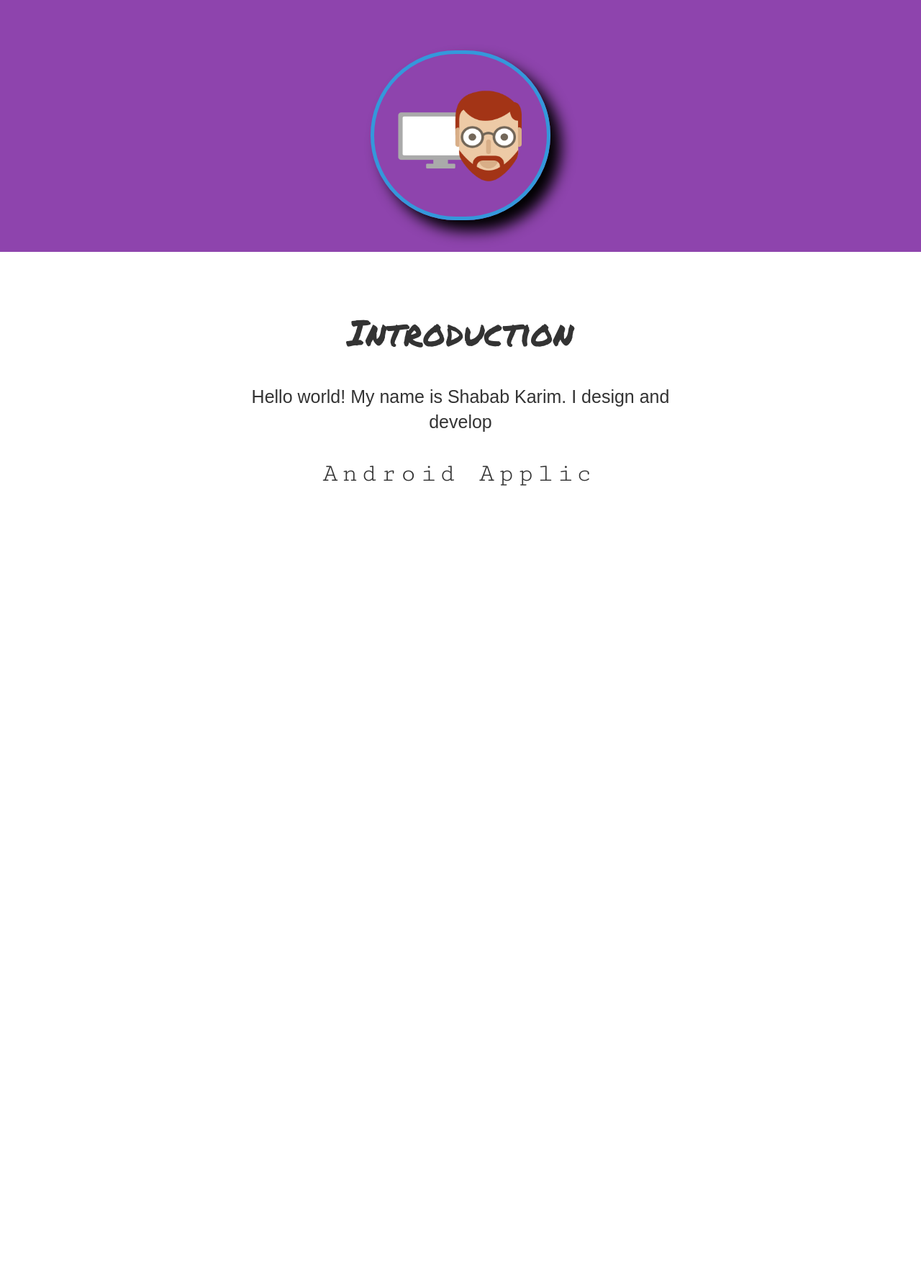
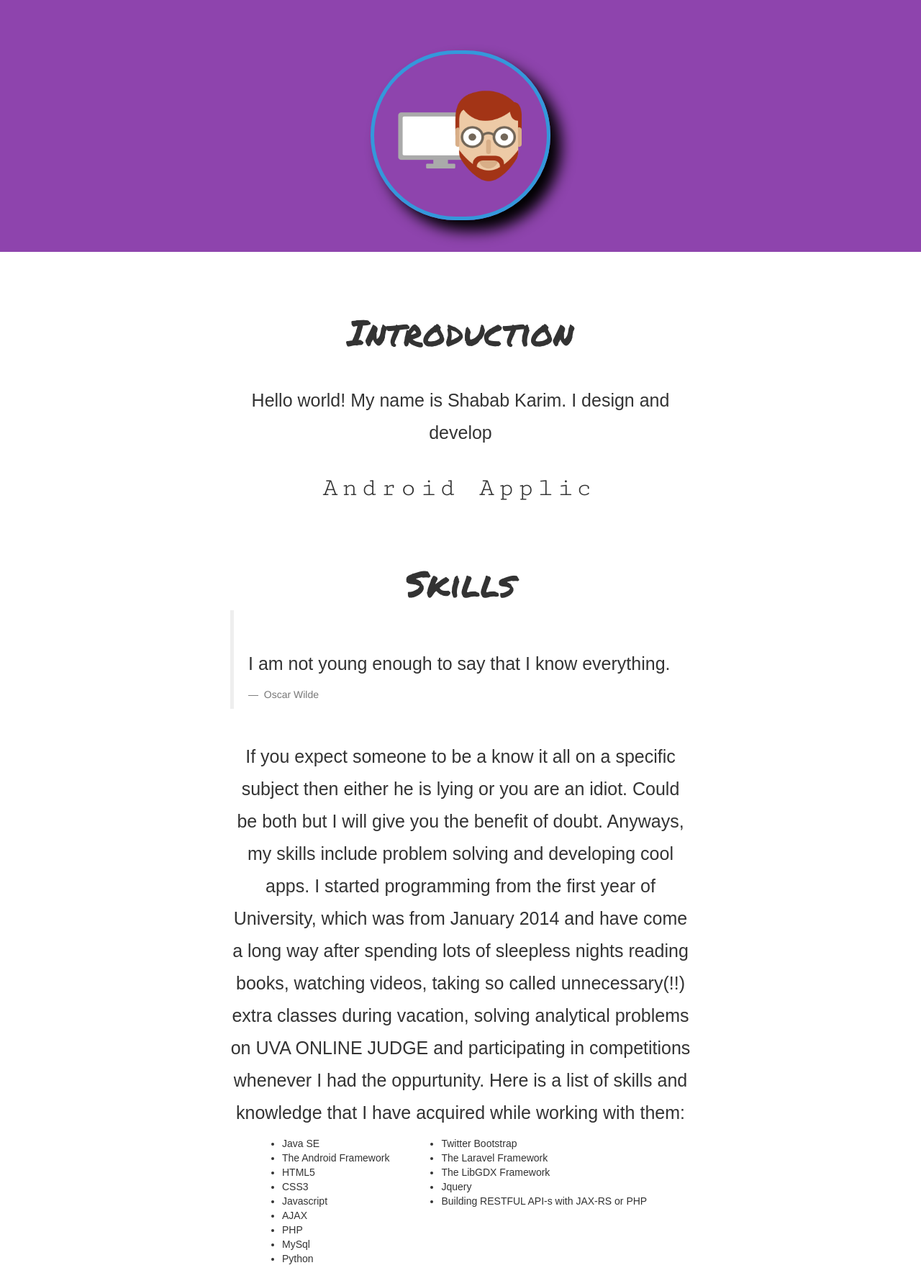
Before and after one commit to shabab477/blog, a Jekyll site: the page profile.html, which Jekyll copies as it is, in a window 1280 px wide. Shown: the whole page at 72% size. Built offline with Jekyll 4.4.1, drawn with Linux system fonts in a browser that asks for light colours; some web fonts are replaced; before the commit the page ends 900 px from its top, so only the background shows below that.

Commit message:
changed yaml config file title. Added skills to profile

```diff
--- a/_config.yml
+++ b/_config.yml
@@ -1,11 +1,11 @@
 # Site settings
-title: Emerald | A simple Jekyll blog
-description: "A minimal blog template, build with Jekyll."
-url: "http://www.jacoporabolini.com/emerald"
+title: Digitally Demused
+description: "I have no idea why I am doing this."
+url: ""
 author:
-  name: "Jacopo Rabolini"
-  email: "hello@jacoporabolini.com"
-  url: "http://www.jacoporabolini.com"
+  name: "Shabab Karim"
+  email: "shababkarim93@gmail.com"
+  url: ""
 
 # Build settings
 baseurl: /blog/ # Change this to your relative path (ex: /blog/), or leave just a /
--- a/css/profile.css
+++ b/css/profile.css
@@ -54,12 +54,16 @@ p.my-text
 {
     font-family: 'Kite One', sans-serif;
     font-size: 25px;
-    line-height: 140%;
+    line-height: 180%;
     margin-top: 7%;
+
 }
 
-span.my-code
+ul
 {
+  float: left;
+  margin-left: 5%;
+  font-family: 'Kite One', sans-serif;
 }
 
 div.all-container
@@ -68,6 +72,18 @@ div.all-container
     margin-right: 20%;
     padding: 5%;
     padding-bottom: 2%;
+
+}
+
+@keyframes text {
+    from {opacity: 0;}
+    to {opacity: 1.0;}
+}
+
+/* The element to apply the animation to */
+p, h1, ul{
+    animation-name: text;
+    animation-duration: 3s;
 }
 
 div#anim-container
--- a/js/profile.js
+++ b/js/profile.js
@@ -14,7 +14,7 @@ function changeText()
   }
   else
   {
-    text_elem.innerHTML = "Desktop Apllications.";
+    text_elem.innerHTML = "Desktop Applications.";
   }
 
   changer = (changer + 1) % 3;
--- a/profile.html
+++ b/profile.html
@@ -58,6 +58,83 @@
           </div>
         </div>
 
+
+        <div class='all-container'>
+
+
+          <div id='skillz'>
+
+              <h1 class="text-center my-title">Skills</h1>
+
+              <blockquote>
+                <p class='my-text'>
+                  I am not young enough to say that I know everything.
+                </p>
+                <footer>
+                   Oscar Wilde
+                </footer>
+              </blockquote>
+
+              <p class="my-text text-center">
+                If you expect someone to be a know it all on a specific subject then either he is lying or you are an idiot. Could be both but I will give you the benefit of doubt. Anyways, my skills include problem solving and developing cool apps. I started programming from the first year of University, which was from January 2014 and have come a long way after spending lots of sleepless nights reading books, watching videos, taking so called unnecessary(!!) extra classes during vacation, solving analytical problems on UVA ONLINE JUDGE and participating in competitions whenever I had the oppurtunity. Here is a list of skills and knowledge that I have acquired while working with them:
+              </p>
+
+              <div id='skillz'>
+              <ul>
+                <li>
+                  Java SE
+                </li>
+                <li>
+                  The Android Framework
+                </li>
+                <li>
+                  HTML5
+                </li>
+                <li>
+                  CSS3
+                </li>
+                <li>
+                  Javascript
+                </li>
+                <li>
+                  AJAX
+                </li>
+                <li>
+                  PHP
+                </li>
+                <li>
+                  MySql
+                </li>
+                <li>
+                  Python
+                </li>
+              </ul>
+
+              <ul>
+                <li>
+                  Twitter Bootstrap
+                </li>
+                <li>
+                  The Laravel Framework
+                </li>
+                <li>
+                  The LibGDX Framework
+                </li>
+                <li>
+                  Jquery
+                </li>
+                <li>
+                  Building RESTFUL API-s with JAX-RS or PHP
+                </li>
+
+
+              </ul>
+              </div>
+          </div>
+
+
+        </div>
+
     </main>
 
     <footer>
```
Also changed, not shown: css/main.scss (line endings or trailing spaces).
